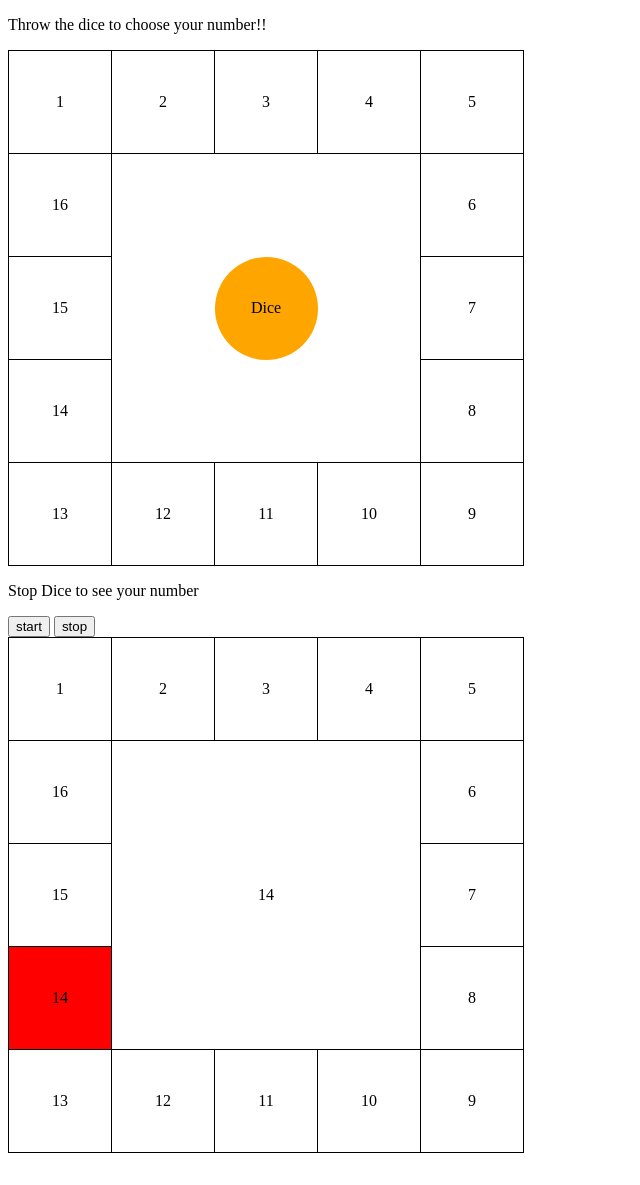
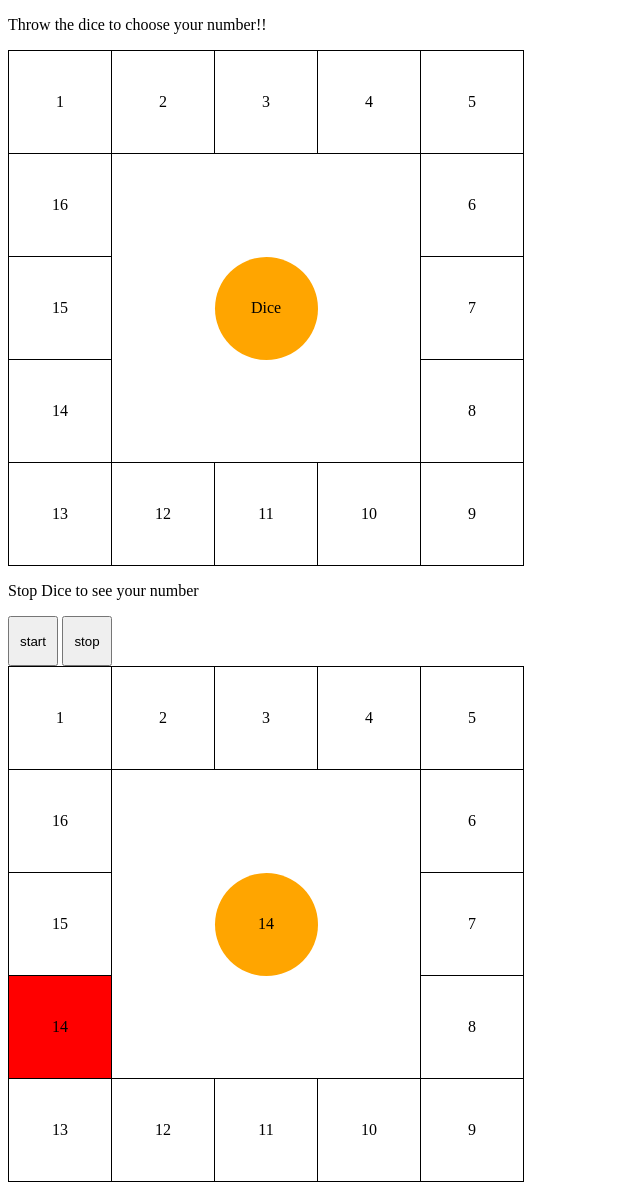
Before and after one commit to NaveenDoddi/dice, a plain HTML site: page index.html in a window 1280 px wide. Shown: the whole page, without its empty margins (0-640 px from the left). Before the commit the page ends 1161 px from the top, so only its background shows below. Drawn offline with Linux system fonts and the light colour scheme.

Commit message:
Update style.css

```diff
--- a/style.css
+++ b/style.css
@@ -14,8 +14,13 @@ td{
     border: 1px solid;
 }
 
-#center,center2{
+#center,#center2{
     background-color: orange;
     border-radius: 100%;
 
 }
+button{
+    height: 50px;
+    width: 50px;
+
+}
```
